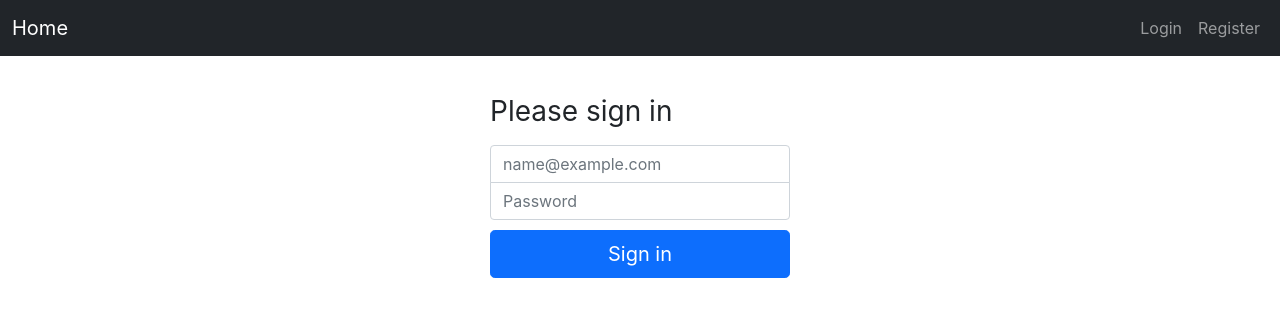
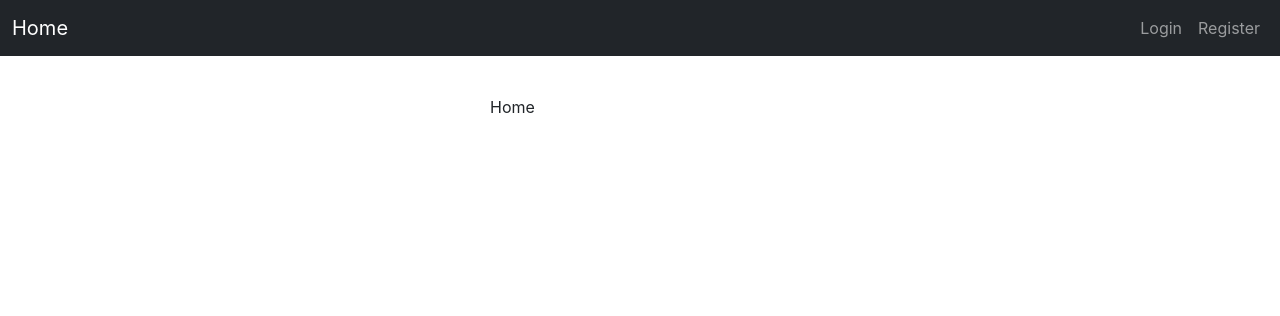
Before and after one commit to renatospaka/-jwt-api2-ui, a React (Create React App) app: page / in a window 1280 px wide. Shown: the top 316 px of the page. Built offline with nearby package versions, Linux system fonts and the light colour scheme.

Commit message:
feat: :construction: login, register & home pages
basic skeleton of the login structure is done

```diff
--- a/package.json
+++ b/package.json
@@ -10,8 +10,10 @@
     "@types/node": "^12.20.17",
     "@types/react": "^17.0.15",
     "@types/react-dom": "^17.0.9",
+    "@types/react-router-dom": "^5.1.8",
     "react": "^17.0.2",
     "react-dom": "^17.0.2",
+    "react-router-dom": "^5.2.0",
     "react-scripts": "4.0.3",
     "typescript": "^4.3.5",
     "web-vitals": "^1.1.2"
--- a/src/App.tsx
+++ b/src/App.tsx
@@ -1,46 +1,23 @@
 import React from "react";
 import "./App.css";
+import { BrowserRouter, Route } from "react-router-dom";
+import Nav from "./components/Nav";
+import Login from "./pages/Login";
+import Home from "./pages/Home";
+import Register from "./pages/Register";
 
 function App() {
   return (
     <div className="App">
-      <nav className="navbar navbar-expand-md navbar-dark bg-dark mb-4">
-        <div className="container-fluid">
-          <a className="navbar-brand" href="#">Home</a>
-          <div>
-            <ul className="navbar-nav me-auto mb-2 mb-md-0">
-              <li className="nav-item active">
-                <a className="nav-link" href="#">Login</a>
-              </li>
-              <li className="nav-item">
-                <a className="nav-link" href="#">Register</a>
-              </li>
-            </ul>
-          </div>
-        </div>
-      </nav>
-      <main className="form-signin">
-        <form>
-          <h1 className="h3 mb-3 fw-normal">Please sign in</h1>
+      <BrowserRouter>
+        <Nav />
 
-          <input
-            type="email"
-            className="form-control"
-            placeholder="name@example.com"
-            required
-          />
-          <input
-            type="password"
-            className="form-control"
-            placeholder="Password"
-            required
-          />
-
-          <button className="w-100 btn btn-lg btn-primary" type="submit">
-            Sign in
-          </button>
-        </form>
-      </main>
+        <main className="form-signin">
+          <Route path="/" exact component={Home} />
+          <Route path="/login" component={Login} />
+          <Route path="/Register" component={Register} />
+        </main>
+      </BrowserRouter>
     </div>
   );
 }
--- /dev/null
+++ b/src/components/Nav.tsx
@@ -0,0 +1,24 @@
+import React from "react";
+import { Link } from "react-router-dom";
+
+const Nav = () => {
+  return (
+    <nav className="navbar navbar-expand-md navbar-dark bg-dark mb-4">
+      <div className="container-fluid">
+        <Link to="/" className="navbar-brand" >Home</Link>
+        <div>
+          <ul className="navbar-nav me-auto mb-2 mb-md-0">
+            <li className="nav-item active">
+              <Link to="/login" className="nav-link" >Login</Link>
+            </li>
+            <li className="nav-item">
+              <Link to="/register" className="nav-link" >Register</Link>
+            </li>
+          </ul>
+        </div>
+      </div>
+    </nav>
+  );
+}
+
+export default Nav;
--- /dev/null
+++ b/src/pages/Home.tsx
@@ -0,0 +1,11 @@
+import React from "react";
+
+const Home = () => {
+  return (
+    <div>
+      Home
+    </div>
+  );
+}
+
+export default Home;
--- /dev/null
+++ b/src/pages/Login.tsx
@@ -0,0 +1,16 @@
+import React from "react";
+
+const Login = () => {
+  return (
+    <form>
+      <h1 className="h3 mb-3 fw-normal">Please sign in</h1>
+
+      <input type="email" className="form-control" placeholder="name@example.com" required />
+      <input type="password" className="form-control" placeholder="Password" required />
+
+      <button className="w-100 btn btn-lg btn-primary" type="submit">Sign in</button>
+    </form>
+  );
+};
+
+export default Login;
--- /dev/null
+++ b/src/pages/Register.tsx
@@ -0,0 +1,17 @@
+import React from "react";
+
+const Register = () => {
+  return (
+    <form>
+      <h1 className="h3 mb-3 fw-normal">Please register</h1>
+
+      <input className="form-control" placeholder="Name" required />
+      <input type="email" className="form-control" placeholder="name@example.com" required />
+      <input type="password" className="form-control" placeholder="Password" required />
+
+      <button className="w-100 btn btn-lg btn-primary" type="submit">Submit</button>
+    </form>
+  );
+};
+
+export default Register;
```
Also changed, not shown: 1 other file (tests, documents, lock files or other folders).
